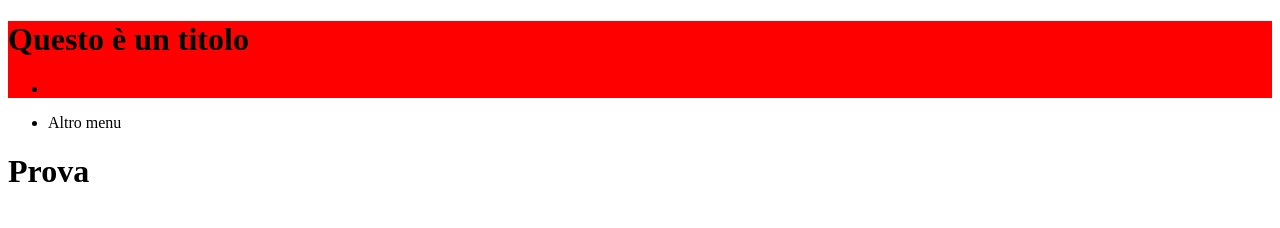
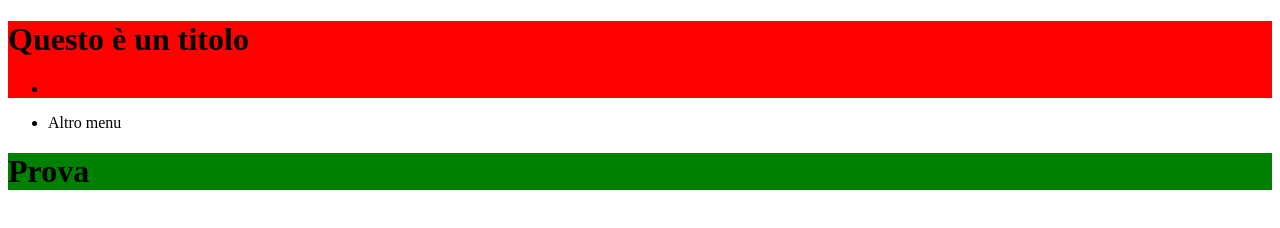
Before and after one commit to sc-bool/commits, a plain HTML site: page index.html in a window 1280 px wide. Drawn offline with Linux system fonts and the light colour scheme.

Commit message:
Updated main style in style.css

```diff
--- a/style.css
+++ b/style.css
@@ -1,3 +1,7 @@
 header {
     background-color: red;
 }
+
+main {
+    background-color: green;
+}
```
